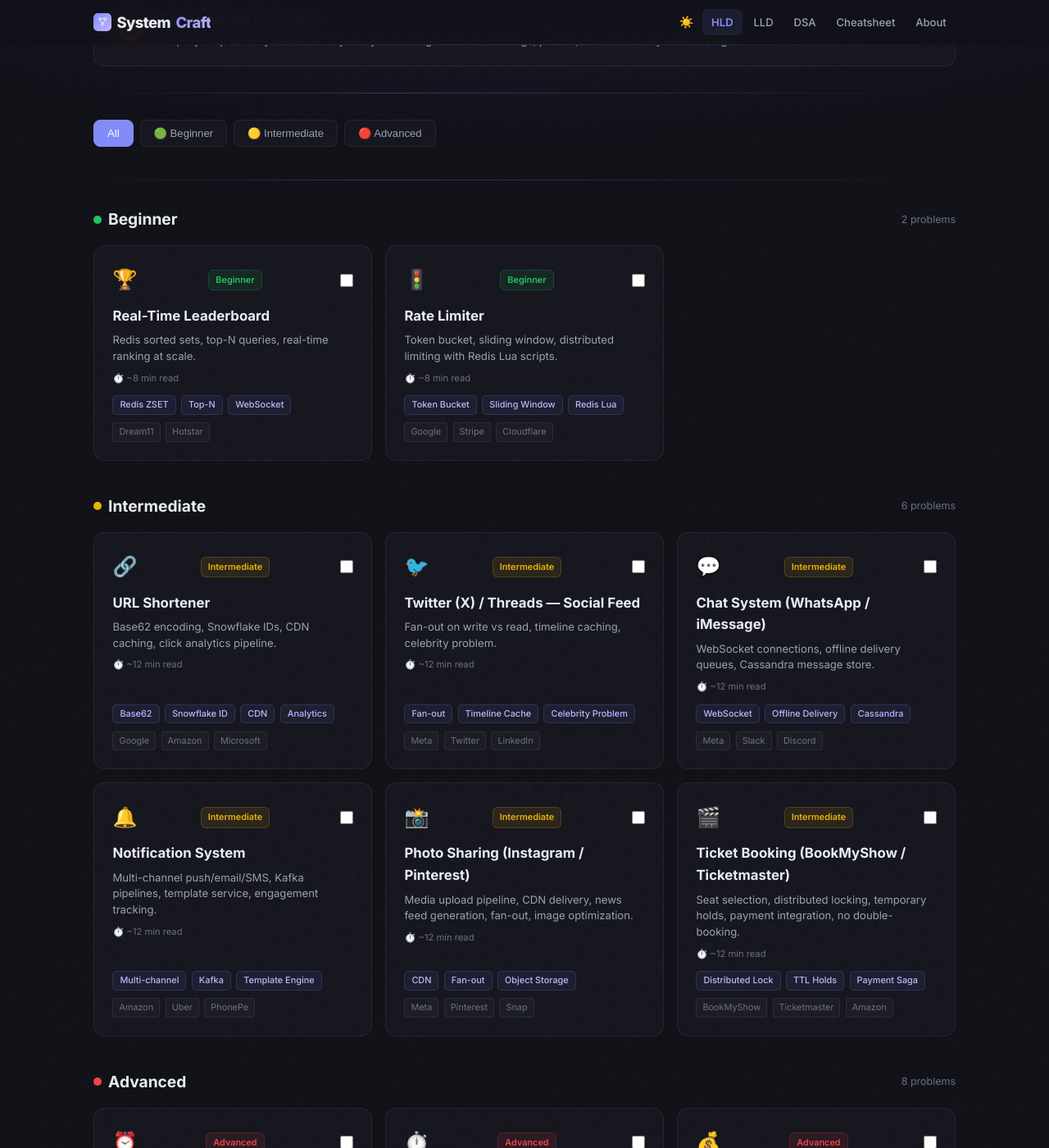
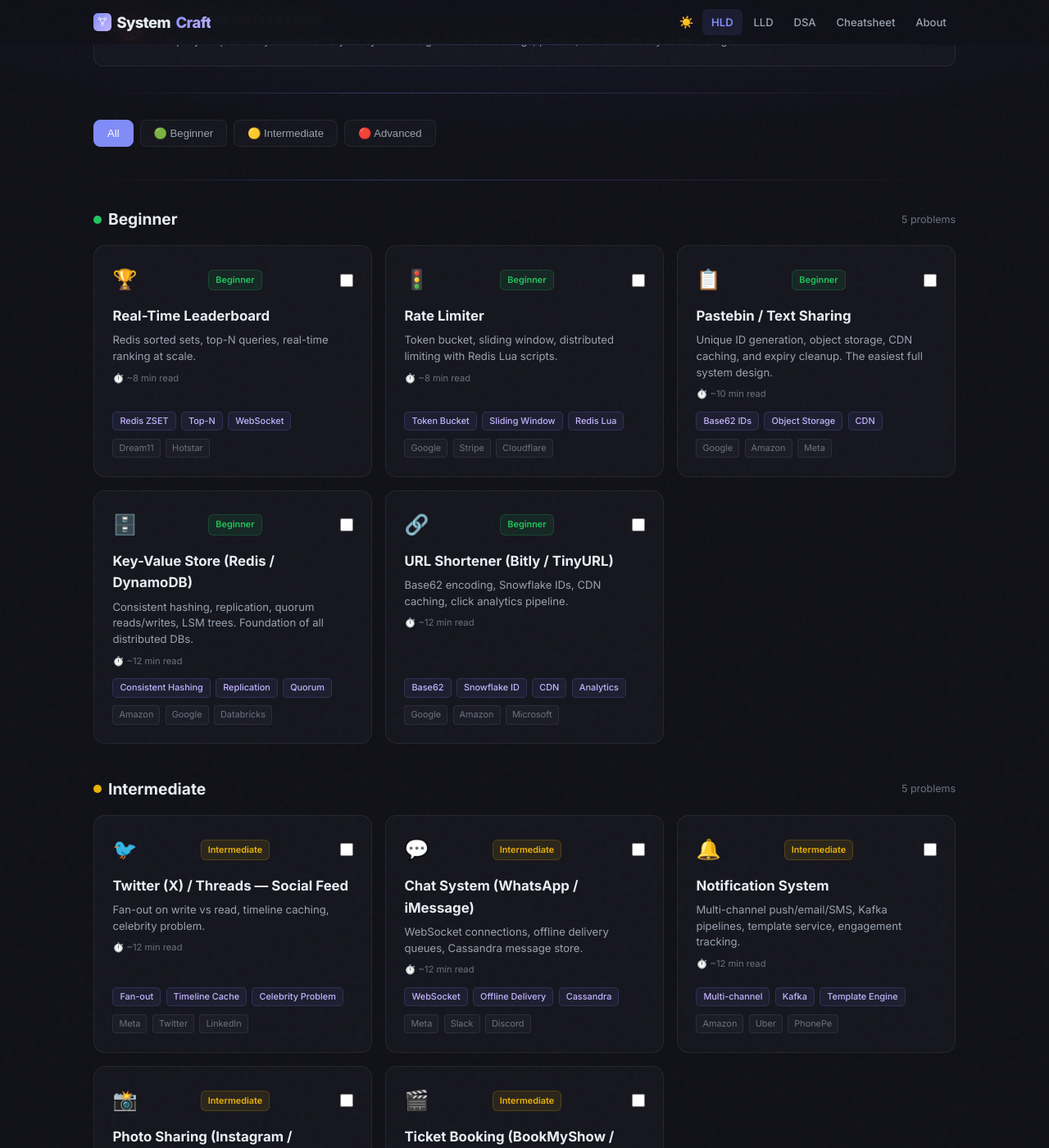
Before and after one commit to iluzn/HLD-Designs, a Jekyll site: the page built from pages/hld.html, in a window 1280 px wide and 1400 px high, scrolled down 626 px. Shown: the whole window at 82% size. Built offline with Jekyll 4.4.1, drawn with Linux system fonts in a browser that asks for light colours; some of the changed text lies outside the part shown.

Commit message:
Add 2 new beginner HLDs (Pastebin, Key-Value Store) + move URL Shortener to beginner
- Added Design Pastebin: ID generation, object storage, CDN, expiry cleanup
- Added Design Key-Value Store: consistent hashing, replication, quorum, LSM trees
- Moved URL Shortener from Intermediate to Beginner (industry standard categorization)
- Beginner section now has 5 problems (was 2)
- Updated design count from 16 to 18

```diff
--- a/index.html
+++ b/index.html
@@ -239,7 +239,7 @@ description: "Free interview prep: HLD system design, LLD machine coding, and DS
 
 <!-- STATS — trust strip -->
 <div class="stats">
-    <div class="stat"><strong>16</strong><span>System Designs</span></div>
+    <div class="stat"><strong>18</strong><span>System Designs</span></div>
     <div class="stat"><strong>9</strong><span>LLD Problems</span></div>
     <div class="stat"><strong>225+</strong><span>DSA Problems</span></div>
     <div class="stat"><strong>3</strong><span>Languages</span></div>
--- a/pages/hld.html
+++ b/pages/hld.html
@@ -58,7 +58,7 @@ permalink: /hld
     <h1>High-Level Design <em>Problems</em></h1>
     <p>Distributed architectures with diagrams, technology choices, deep dives, and trade-offs. Built for interviews at Amazon, Google, Meta, and top startups.</p>
     <div class="hero-stats">
-        <div class="hero-stat"><strong>16</strong><span>Designs</span></div>
+        <div class="hero-stat"><strong>18</strong><span>Designs</span></div>
         <div class="hero-stat"><strong>3</strong><span>Difficulty Levels</span></div>
         <div class="hero-stat"><strong>50+</strong><span>Deep Dives</span></div>
     </div>
@@ -67,7 +67,7 @@ permalink: /hld
 <!-- Progress bar -->
 <div class="progress-strip" id="progress-strip">
     <div class="progress-inner">
-        <span class="progress-label" id="progress-label">0/16 completed</span>
+        <span class="progress-label" id="progress-label">0/18 completed</span>
         <div class="progress-bar-track">
             <div class="progress-bar-fill" id="progress-fill"></div>
         </div>
@@ -109,7 +109,7 @@ permalink: /hld
     <div class="difficulty-group" data-difficulty="beginner">
         <div class="group-header">
             <h2><span class="diff-dot green"></span> Beginner</h2>
-            <span class="group-count">2 problems</span>
+            <span class="group-count">5 problems</span>
         </div>
         <div class="problems-grid">
 
@@ -149,22 +149,51 @@ permalink: /hld
                     <span class="company">Cloudflare</span>
                 </div>
             </a>
-        </div>
-    </div>
 
-    <div class="difficulty-group" data-difficulty="intermediate">
-        <div class="group-header">
-            <h2><span class="diff-dot yellow"></span> Intermediate</h2>
-            <span class="group-count">6 problems</span>
-        </div>
-        <div class="problems-grid">
+            <a class="problem-card" href="/Pastebin" data-difficulty="beginner">
+                <div class="card-top">
+                    <span class="card-icon">📋</span>
+                    <span class="diff-badge green">Beginner</span>
+                </div>
+                <h3>Pastebin / Text Sharing</h3>
+                <p class="card-desc">Unique ID generation, object storage, CDN caching, and expiry cleanup. The easiest full system design.<span class="card-time">⏱️ ~10 min read</span></p>
+                <div class="card-tags">
+                    <span class="tag">Base62 IDs</span>
+                    <span class="tag">Object Storage</span>
+                    <span class="tag">CDN</span>
+                </div>
+                <div class="card-companies">
+                    <span class="company">Google</span>
+                    <span class="company">Amazon</span>
+                    <span class="company">Meta</span>
+                </div>
+            </a>
 
-            <a class="problem-card" href="/URLShortner" data-difficulty="intermediate">
+            <a class="problem-card" href="/KeyValueStore" data-difficulty="beginner">
+                <div class="card-top">
+                    <span class="card-icon">🗄️</span>
+                    <span class="diff-badge green">Beginner</span>
+                </div>
+                <h3>Key-Value Store (Redis / DynamoDB)</h3>
+                <p class="card-desc">Consistent hashing, replication, quorum reads/writes, LSM trees. Foundation of all distributed DBs.<span class="card-time">⏱️ ~12 min read</span></p>
+                <div class="card-tags">
+                    <span class="tag">Consistent Hashing</span>
+                    <span class="tag">Replication</span>
+                    <span class="tag">Quorum</span>
+                </div>
+                <div class="card-companies">
+                    <span class="company">Amazon</span>
+                    <span class="company">Google</span>
+                    <span class="company">Databricks</span>
+                </div>
+            </a>
+
+            <a class="problem-card" href="/URLShortner" data-difficulty="beginner">
                 <div class="card-top">
                     <span class="card-icon">🔗</span>
-                    <span class="diff-badge yellow">Intermediate</span>
+                    <span class="diff-badge green">Beginner</span>
                 </div>
-                <h3>URL Shortener</h3>
+                <h3>URL Shortener (Bitly / TinyURL)</h3>
                 <p class="card-desc">Base62 encoding, Snowflake IDs, CDN caching, click analytics pipeline.<span class="card-time">⏱️ ~12 min read</span></p>
                 <div class="card-tags">
                     <span class="tag">Base62</span>
@@ -178,6 +207,15 @@ permalink: /hld
                     <span class="company">Microsoft</span>
                 </div>
             </a>
+        </div>
+    </div>
+
+    <div class="difficulty-group" data-difficulty="intermediate">
+        <div class="group-header">
+            <h2><span class="diff-dot yellow"></span> Intermediate</h2>
+            <span class="group-count">5 problems</span>
+        </div>
+        <div class="problems-grid">
 
             <a class="problem-card" href="/TwitterFeed" data-difficulty="intermediate">
                 <div class="card-top">
@@ -457,8 +495,8 @@ permalink: /hld
             <div class="step">
                 <div class="step-num">2</div>
                 <div class="step-content">
-                    <strong>Rate Limiter + Leaderboard + URL Shortener</strong>
-                    <span>Single-service designs. Redis patterns. CDN basics.</span>
+                    <strong>Rate Limiter + Leaderboard + Pastebin + Key-Value Store + URL Shortener</strong>
+                    <span>Single-service designs. Redis patterns. CDN basics. Storage fundamentals.</span>
                 </div>
             </div>
             <div class="step">
```
Also changed, not shown: content/hld/KeyValueStore.md (added, +329 -0 lines), content/hld/Pastebin.md (added, +318 -0 lines), content/hld/URLShortner.md (+1 -1 lines).
